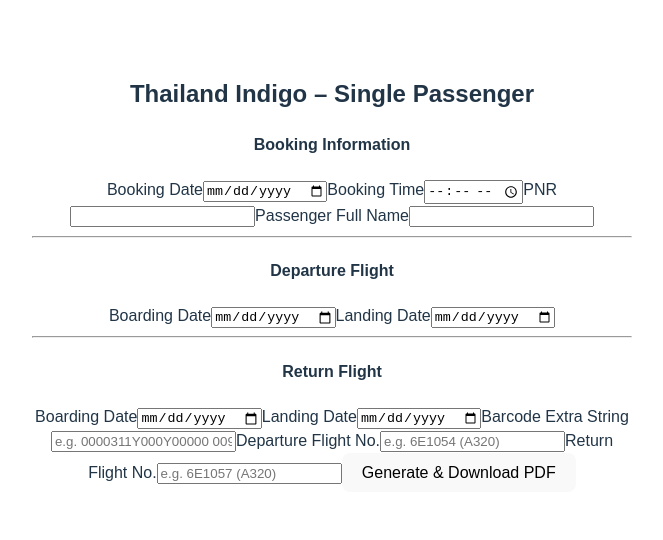
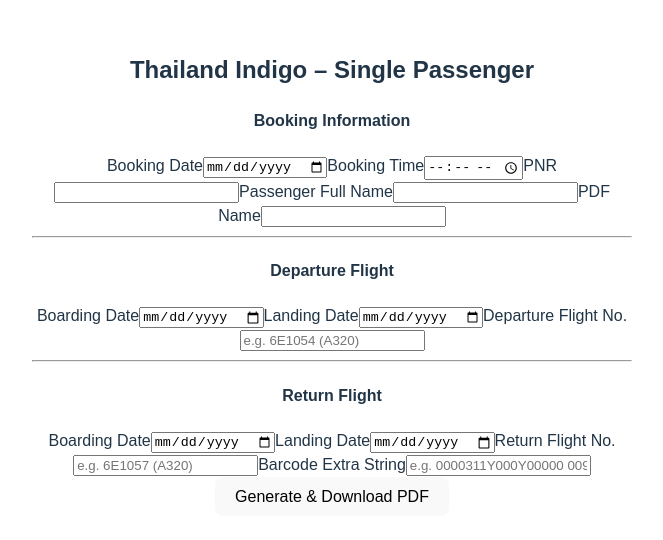
Before and after one commit to dessomu/pdf-ticket-generator, a React (Vite) app: page / in a window 1280 px wide. Shown: the part 116-656 px from the top of the page, without its empty margins (308-971 px from the left). Built offline with nearby package versions, Linux system fonts and the light colour scheme.

Commit message:
added pdf name field

```diff
--- a/src/App.jsx
+++ b/src/App.jsx
@@ -15,6 +15,7 @@ function App() {
   const [form, setForm] = useState({
     passengerName: "",
     pnr: "",
+    pdfName: "",
 
     bookingDate: "",
     bookingTime: "",
@@ -162,7 +163,7 @@ function App() {
 
       const a = document.createElement("a");
       a.href = url;
-      a.download = "thailand-indigo-ticket.pdf";
+      a.download = `${form.pdfName}.pdf`;
       a.click();
 
       URL.revokeObjectURL(url);
@@ -225,6 +226,10 @@ function App() {
           onChange={handleChange}
         />
       </label>
+      <label>
+        PDF Name
+        <input name="pdfName" value={form.pdfName} onChange={handleChange} />
+      </label>
 
       <hr />
 
@@ -246,6 +251,15 @@ function App() {
           type="date"
           name="departureLandingDate"
           value={form.departureLandingDate}
+          onChange={handleChange}
+        />
+      </label>
+      <label>
+        Departure Flight No.
+        <input
+          name="departureFlightNo"
+          placeholder="e.g. 6E1054 (A320) "
+          value={form.departureFlightNo}
           onChange={handleChange}
         />
       </label>
@@ -274,6 +288,16 @@ function App() {
         />
       </label>
 
+      <label>
+        Return Flight No.
+        <input
+          name="returnFlightNo"
+          placeholder="e.g. 6E1057 (A320) "
+          value={form.returnFlightNo}
+          onChange={handleChange}
+        />
+      </label>
+
       {/* Option B – template controlled */}
       {template.config.barcode.enabled && (
         <>
@@ -283,24 +307,6 @@ function App() {
               name="barcodeExtra"
               placeholder="e.g. 0000311Y000Y00000 009BXTOBCP5DBTQ"
               value={form.barcodeExtra}
-              onChange={handleChange}
-            />
-          </label>
-          <label>
-            Departure Flight No.
-            <input
-              name="departureFlightNo"
-              placeholder="e.g. 6E1054 (A320) "
-              value={form.departureFlightNo}
-              onChange={handleChange}
-            />
-          </label>
-          <label>
-            Return Flight No.
-            <input
-              name="returnFlightNo"
-              placeholder="e.g. 6E1057 (A320) "
-              value={form.returnFlightNo}
               onChange={handleChange}
             />
           </label>
```
